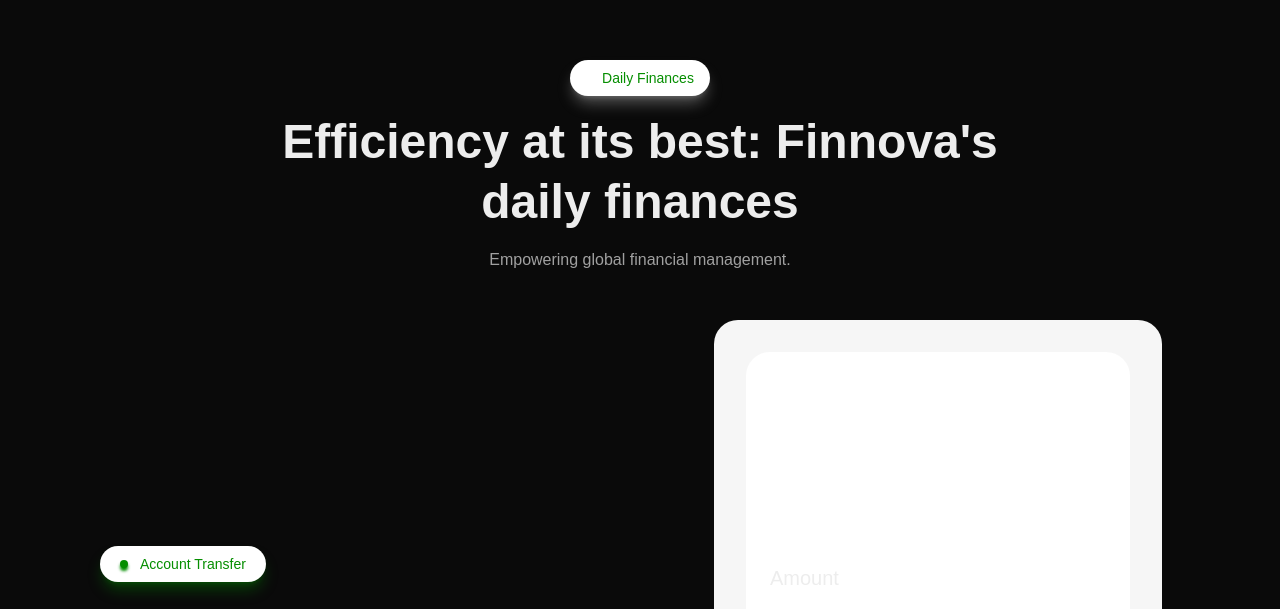
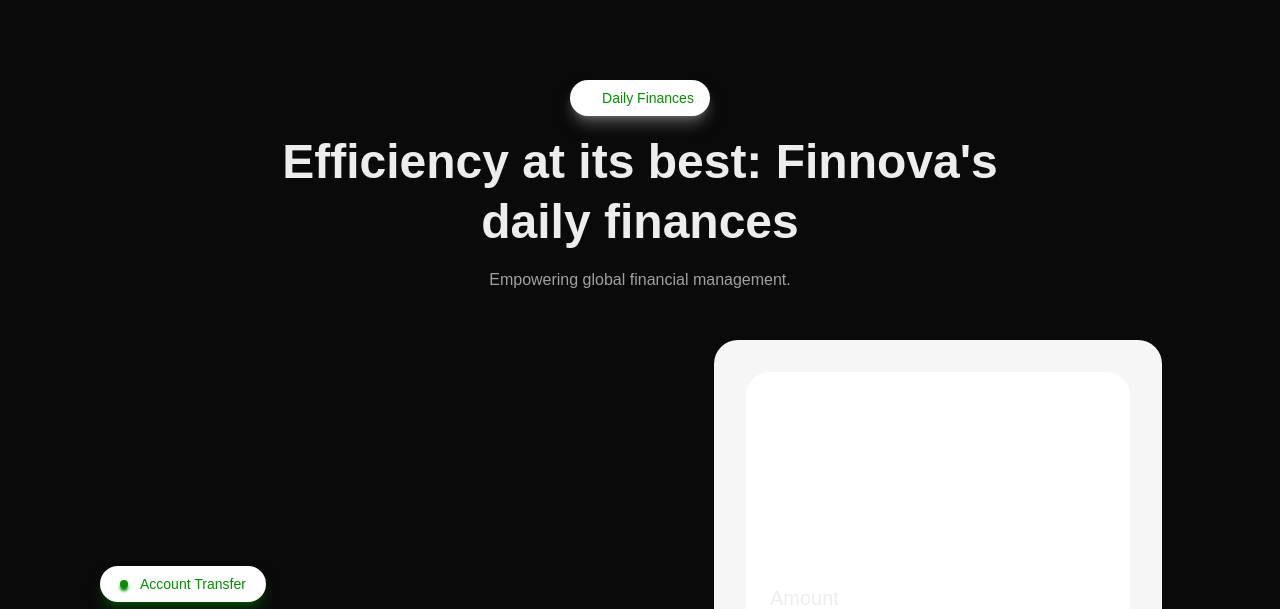
Before and after one commit to daman599/Finnova, a Next.js app: page / in a window 1280 px wide. Shown: the part 1088-1697 px from the top of the page. Built offline with nearby package versions, Linux system fonts and the light colour scheme; a web font is replaced by a local one.

Commit message:
animation added

```diff
--- a/component/Finances.tsx
+++ b/component/Finances.tsx
@@ -1,14 +1,22 @@
 "use client"
 import { ChevronDown, Check } from "lucide-react";
 import { useState } from "react";
+import { motion } from "motion/react";
 
 export default function Finances() {
   const [state, setState] = useState<string>("idle");
 
   return (
-    <section className="flex flex-col items-center space-y-12 py-16 sm:py-20 px-2 md:px-8 lg:px-12 my-5">
+    <motion.section
+      initial={{ opacity: 0, y: 50 }}
+      whileInView={{ opacity: 1, y: 0 }}
+      transition={{ ease: "easeIn", duration: 0.5 }}
+      viewport={{ once: true }}
+
+      className="flex flex-col items-center space-y-12 py-16 sm:py-20 px-2 md:px-8 lg:px-12 sm:my-5 md:my-10">
       {/* Header Section */}
-      <div className="flex flex-col items-center text-center space-y-3 sm:space-y-4">
+      <div className="flex flex-col items-center text-center space-y-3 sm:space-y-4"
+      >
         <div className="flex items-center justify-center gap-2 sm:gap-3 px-3 sm:px-4 py-1.5 sm:py-2 rounded-full backdrop-blur-md bg-white shadow-lg shadow-[#bebebe]/40">
           <div className="w-1 h-1 rounded-full bg-[#058E00] ring-1 ring-[#2dd327] animate-ping"></div>
           <span className="font-medium text-xs sm:text-sm text-[#058E00]">Daily Finances</span>
@@ -119,6 +127,6 @@
           </div>
         </div>
       </div>
-    </section >
+    </motion.section >
   );
 }
```
